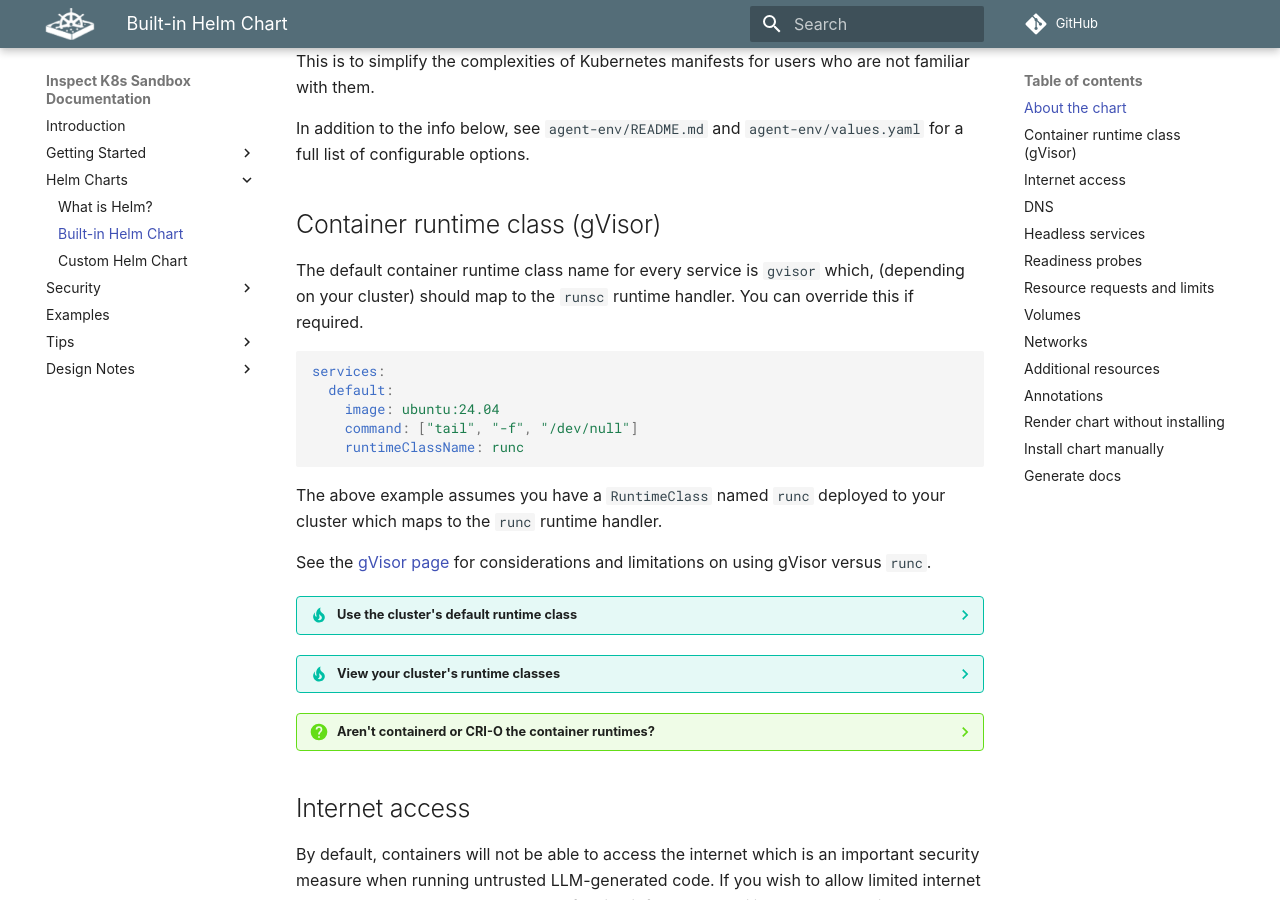
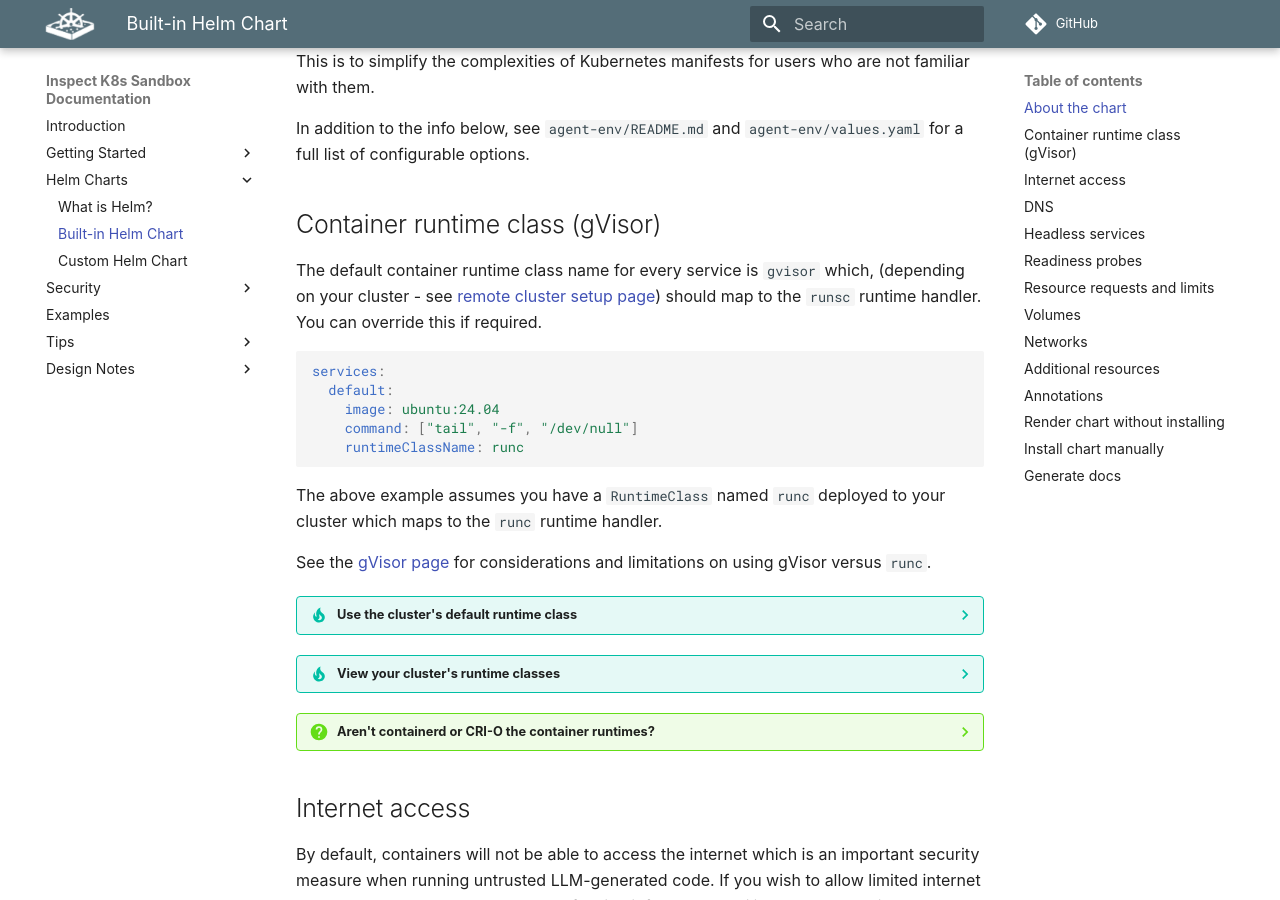
Before and after one commit to UKGovernmentBEIS/inspect_k8s_sandbox, an MkDocs documentation site: the page built from docs/docs/helm/built-in-chart.md, in a window 1280 px wide and 900 px high, scrolled down 340 px. Built offline with MkDocs 1.6.1 and Material for MkDocs 9.7.7, drawn with Linux system fonts in a browser that asks for light colours; some web fonts are replaced; comment, search, counter and statistics services are not loaded.

Commit message:
Add link to cluster setup page.

````diff
--- a/docs/docs/helm/built-in-chart.md
+++ b/docs/docs/helm/built-in-chart.md
@@ -17,8 +17,8 @@ a full list of configurable options.
 ## Container runtime class (gVisor)
 
 The default container runtime class name for every service is `gvisor` which, (depending
-on your cluster) should map to the `runsc` runtime handler. You can override this if
-required.
+on your cluster - see [remote cluster setup page](../getting-started/remote-cluster.md))
+should map to the `runsc` runtime handler. You can override this if required.
 
 ```yaml
 services:
````
